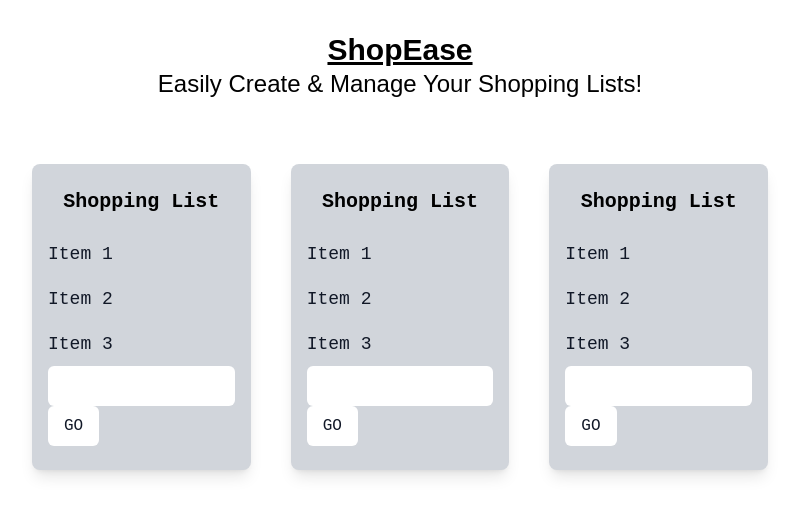
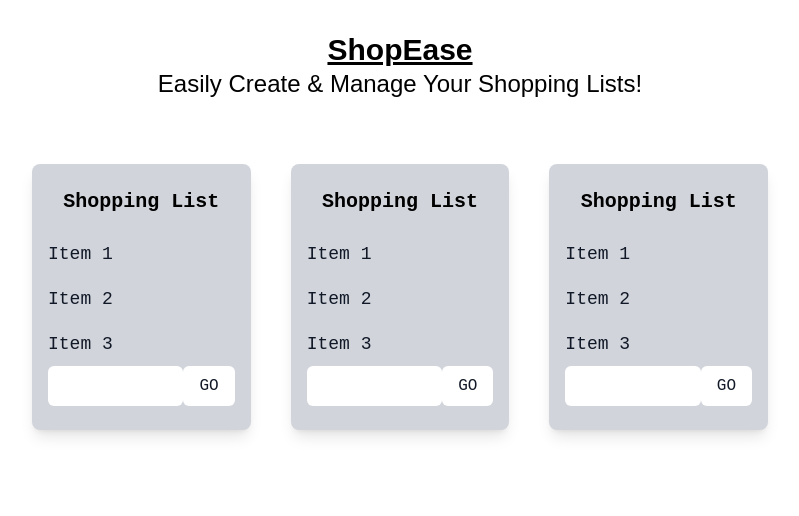
Before and after one commit to emelyn-barrientos/shopease-list-coding-challenge, a React (Create React App) app: page / in a window 1280 px wide. Shown: the top 516 px of the page, without its empty margins (240-1039 px from the left). Built offline with nearby package versions, Linux system fonts and the light colour scheme; a web font is replaced by a local one.

Commit message:
Add flex styling to form and new div for form around form items

```diff
--- a/src/components/AddItemForm.jsx
+++ b/src/components/AddItemForm.jsx
@@ -14,7 +14,8 @@ function AddItemForm(props) {
   }
 
   return (
-    <form onSubmit={handleSubmit}>
+    <form onSubmit={handleSubmit} className="flex justify-between">
+      <div className="flex">
         <input
           type="text"
           value={newItem}
@@ -27,6 +28,7 @@ function AddItemForm(props) {
         >
           GO
         </button>
+      </div>
     </form>
   )
 }
```
Lines whose indentation alone changed are shown as unchanged.
